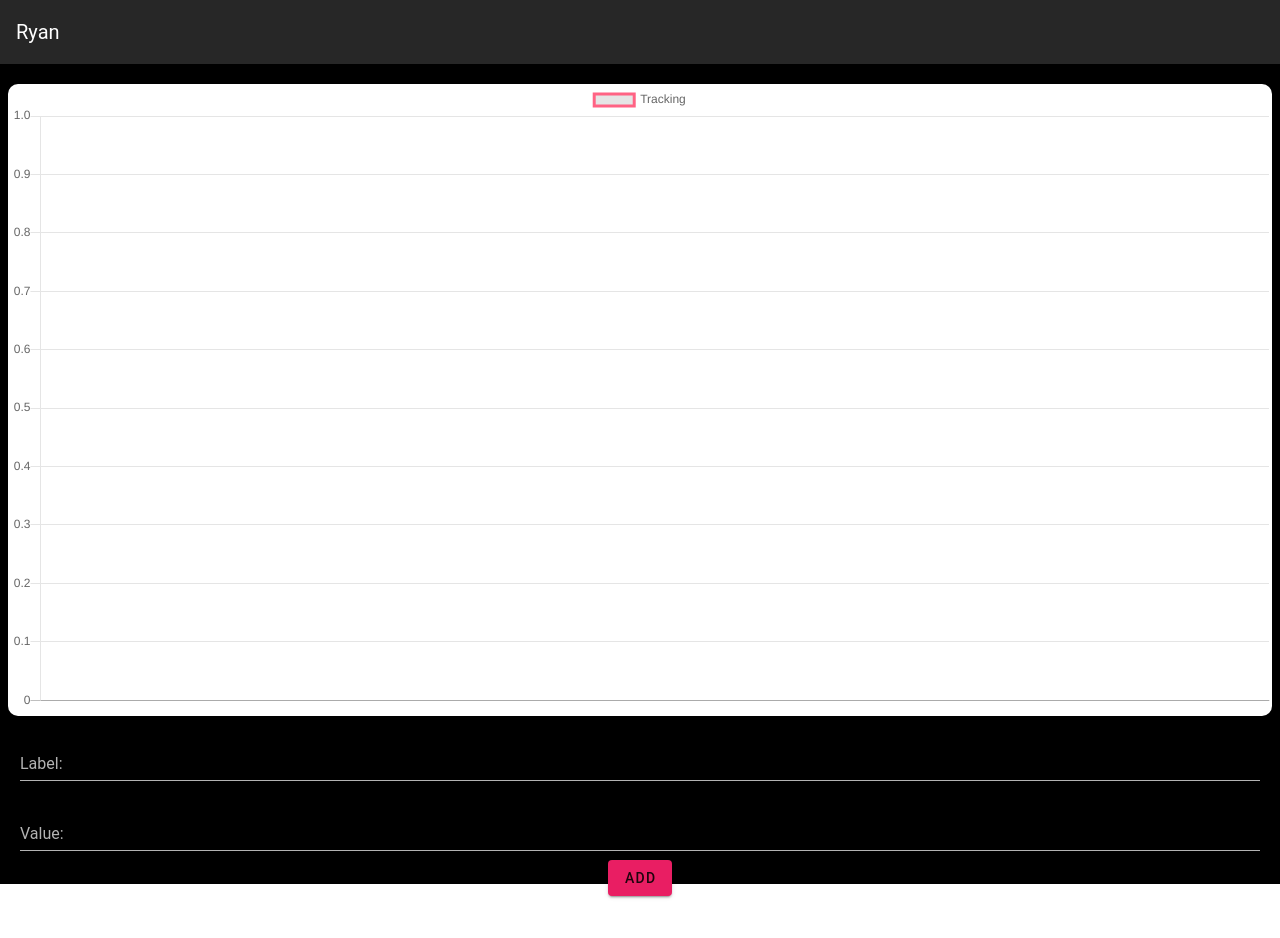
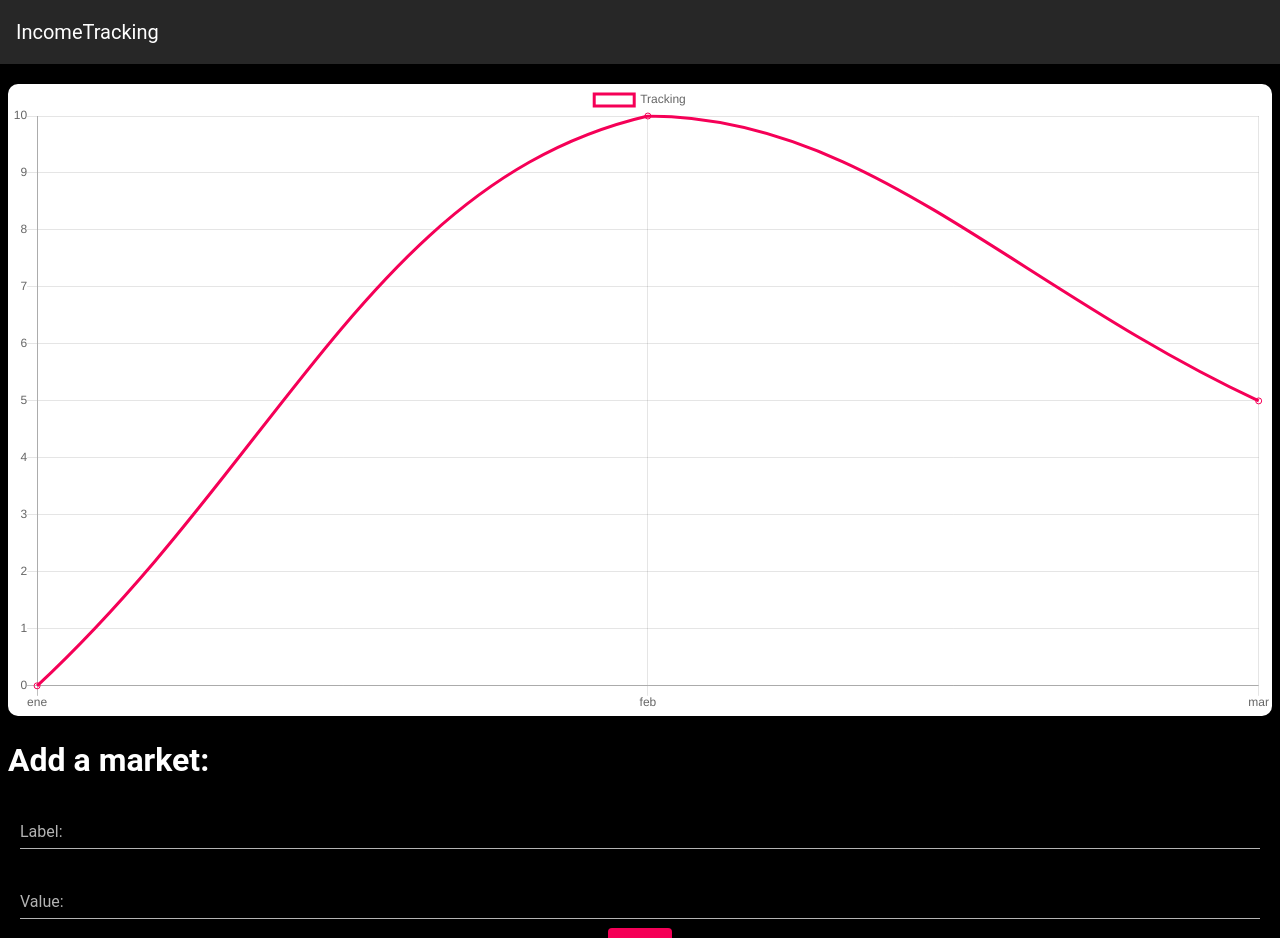
Before and after one commit to richardjimenezyolo/IncomeTracking, a Vue app: page / in a window 1280 px wide. Shown: the top 938 px of the page. Before the commit the page ends 896 px from the top, so only its background shows below. Built offline with nearby package versions, Linux system fonts and the light colour scheme; the HTML template or start-up script is replaced by a standard one.

Commit message:
use modal to display pointers, remove shadow on chart'

```diff
--- a/src/App.vue
+++ b/src/App.vue
@@ -1,13 +1,17 @@
 <template>
-	<v-app id="background">
+	<v-app id="background" v-touch="{
+		up: _ => modal = true
+	}">
 		<div>
 
 			<v-toolbar :dark="dark">
-				<v-toolbar-title>Ryan</v-toolbar-title>
+				<v-toolbar-title>IncomeTracking</v-toolbar-title>
 			</v-toolbar>
 
 			<Chart class="mx-2 my-5" label="Tracking" :dataset="dataset" :labels="labels" />
 
+
+			<h1 class="mx-2">Add a market:</h1>
 
 			<div class="mx-5 mt-5">
 
@@ -15,17 +19,30 @@
 				<v-text-field label="Value:" :dark="dark" color="primary" id="value" />
 
 
-				<v-row justify="center"><v-btn color="pink" @click="add">add</v-btn></v-row>
+				<v-row justify="center"><v-btn color="pink accent-3" @click="add">add</v-btn></v-row>
 
-				<div class="my-5" v-for="(i, index) in labels">
-					<v-card :dark="dark">
+
+
+			</div>
+
+
+		</div>
+
+		<v-bottom-sheet v-model="modal">
+			<v-sheet id="modal" class="pink accent-3" v-touch="{
+				down: _ => modal = false
+			}">
+
+				<h1 class="mx-3">Markets:</h1>
+
+				<div class="" v-for="(i, index) in labels">
+					<v-card :dark="dark" class="mx-3 my-3 fullwidth">
 						<v-card-text> {{ i }}: {{ dataset[index] }}</v-card-text>
 					</v-card>
 				</div>
 
-			</div>
-
-		</div>
+			</v-sheet>
+		</v-bottom-sheet>
 	</v-app>
 </template>
 
@@ -50,8 +67,9 @@
 		data() {
 			return {
 				dark: true,
-				dataset: [],
-				labels: []
+				modal: false,
+				dataset: [0, 10, 5],
+				labels: ['ene', 'feb', 'mar']
 			}
 		},
 		components: {
@@ -63,8 +81,11 @@
 <style>
 	#background{
 		background: #000;
+		color: white;
 	}
-	h1{
-		color: red;
+	#modal{
+		height: 250vw;
+		border-radius: 35px;
+		padding-top: 100px;
 	}
 </style>
--- a/src/components/Chart.vue
+++ b/src/components/Chart.vue
@@ -22,7 +22,8 @@
 	                    labels: this.labels,
 	                    datasets: [{
 	                        label: this.label,
-	                        borderColor: 'rgb(255, 99, 132)',
+	                        borderColor: 'rgb(245, 0, 87)',
+	                        backgroundColor: 'rgba(0, 0, 0, 0)',
 	                        data: this.dataset
 	                    }]
 	                }
```
Also changed, not shown: 1 other file (tests, documents, lock files or other folders).
